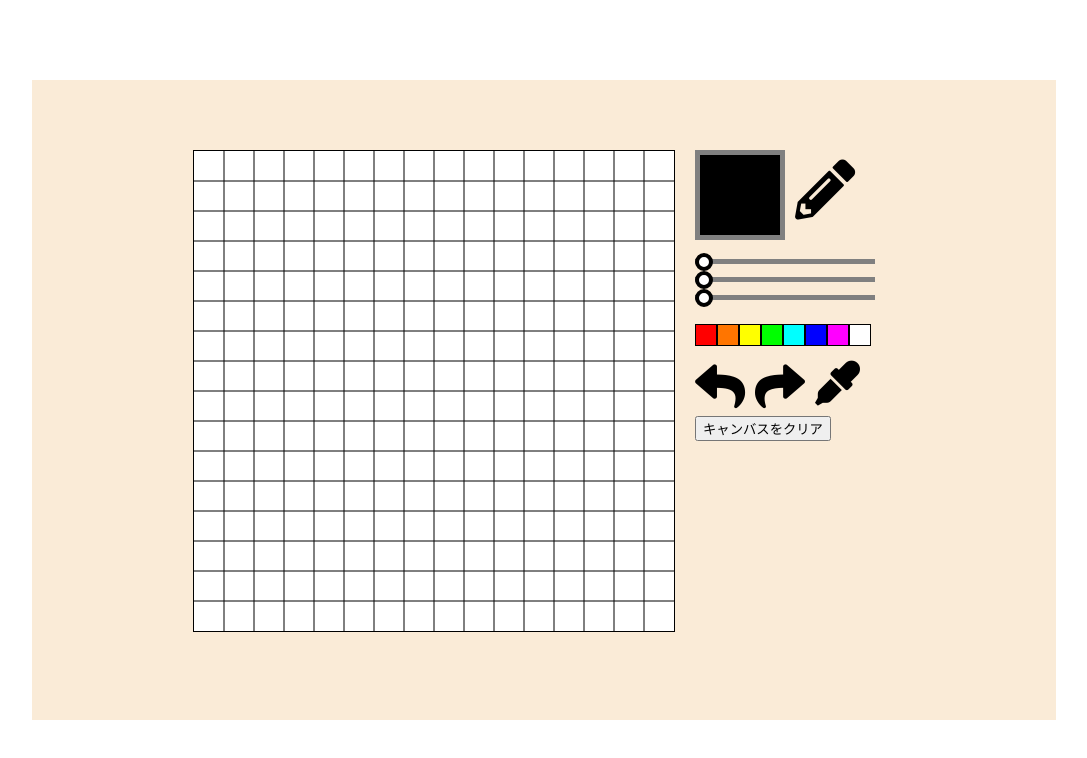
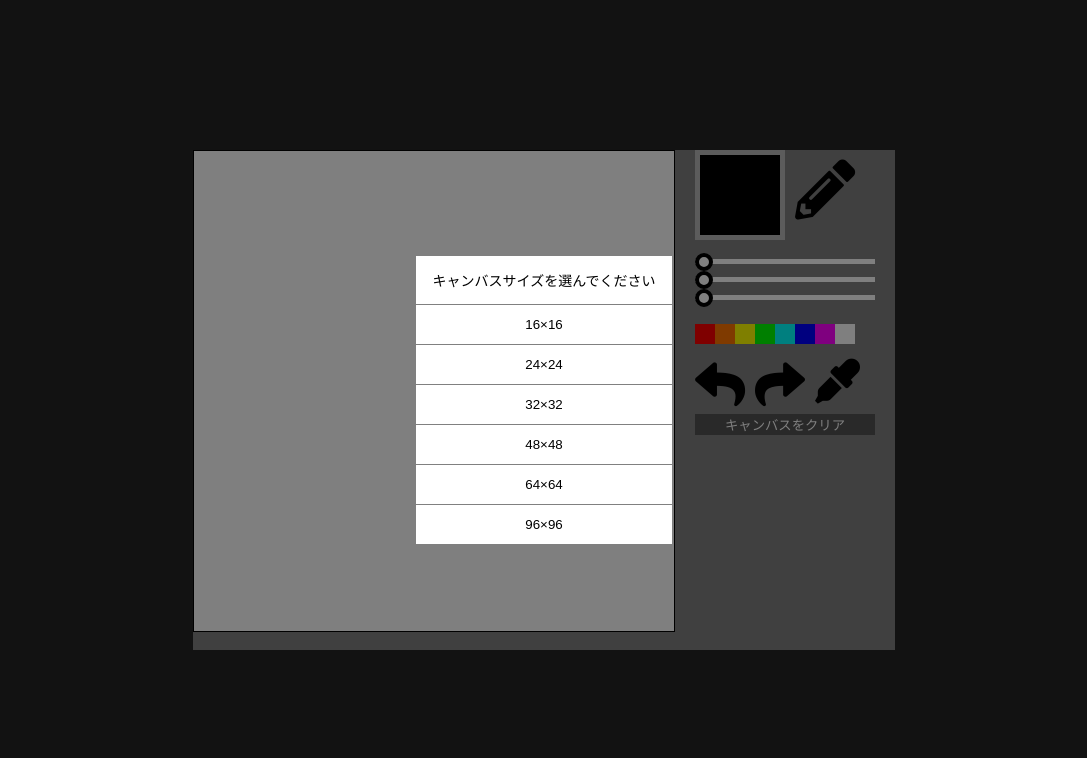
Before and after one commit to 25000cc/dots, a plain HTML site: page index.html in a window 1280 px wide. Shown: the whole page, without its empty margins (96-1183 px from the left). Drawn offline with nearby package versions, Linux system fonts and the light colour scheme.

Commit message:
キャンバスサイズ

```diff
--- a/index.html
+++ b/index.html
@@ -9,6 +9,16 @@
 </head>
 <body>
   <div class="contents">
+    <div class="cover"></div>
+    <div class="new">
+      <p>キャンバスサイズを選んでください</p>
+      <input type="button" value="16×16" class="canvas-size">
+      <input type="button" value="24×24" class="canvas-size">
+      <input type="button" value="32×32" class="canvas-size">
+      <input type="button" value="48×48" class="canvas-size">
+      <input type="button" value="64×64" class="canvas-size">
+      <input type="button" value="96×96" class="canvas-size">
+    </div>
     <div class="wrapper">
       <canvas id="canvas" width="480" height="480"></canvas>
       <canvas id="canvas2" width="480" height="480"></canvas>
--- a/script.js
+++ b/script.js
@@ -8,16 +8,27 @@ $(function() {
   const preview = $('#preview')[0];
   const ctx = canvas.getContext('2d');
   const width = canvas.width;
-  const pxSize = 16;
-  const dotSize = width / pxSize;
+  let pxSize;
+  let dotSize;
   let undoStack = [];
   let redoStack = [];
+  const values = [16, 24, 32, 48, 64, 96]
+
+  for (let v of values) {
+    $(`input[value="${v}×${v}"]`)[0].onclick = () => {
+      pxSize = v;
+      dotSize = width / pxSize;
+      $('.new')[0].style.display = 'none';
+      $('.cover')[0].style.display = 'none';
+      grid();
+    }
+  }
 
   ctx.fillStyle = 'white';
   ctx.fillRect(0, 0, width, width);
   ctx.fillStyle = 'black';
 
-  // グリッド描写
+  function grid() {
     let ctx2 = canvas2.getContext('2d');
     for (let i = 1; i < pxSize; i++) {
       ctx2.beginPath();
@@ -29,6 +40,7 @@ $(function() {
       ctx2.moveTo(0, xy);
       ctx2.lineTo(width, xy);
       ctx2.stroke();
+    }
   }
 
   const pencil = $('.fa-pencil-alt')[0];
--- a/style.css
+++ b/style.css
@@ -2,14 +2,29 @@
   float: left;
 }
 
+button, input {
+  background: none;
+  border: none;
+  outline: none;
+}
+
 .contents {
-  width: 80vw;
-  height: 80vh;
-  background-color: antiquewhite;
+  width: 100vw;
+  height: 100vh;
+  background-color: rgb(37, 37, 37);
   position: absolute;
   top: 50%;
   left: 50%;
   transform: translate(-50%, -50%);
+}
+
+.cover {
+  position: absolute;
+  background-color: black;
+  opacity: 0.5;
+  width: 100%;
+  height: 100%;
+  z-index: 1;
 }
 
 .wrapper {
@@ -17,7 +32,35 @@
   top: 50%;
   left: 50%;
   transform: translate(-50%, -50%);
+  background-color: rgb(128, 128, 128);
   display: flex;
+}
+
+.new {
+  position: absolute;
+  top: 50%;
+  left: 50%;
+  transform: translate(-50%, -50%);
+  background-color: white;
+  z-index: 2;
+  width: 256px;
+  display: flex;
+  flex-direction: column;
+}
+
+.new p {
+  font-size: 14px;
+  text-align: center;
+}
+
+.canvas-size {
+  padding: 12px 0 12px 0;
+  border-top: gray solid 1px;
+  cursor: pointer;
+}
+
+.canvas-size:hover {
+  background-color: rgb(196, 196, 196);
 }
 
 #canvas {
@@ -48,7 +91,7 @@
   width: 80px;
   height: 80px;
   background-color: black;
-  border: gray solid 5px;
+  border: rgb(185, 185, 185) solid 5px;
 }
 
 .fa-pencil-alt, .fa-fill-drip {
@@ -68,7 +111,7 @@
 .range {
   -webkit-appearance: none;
   appearance: none;
-  background: gray;
+  background: white;
   height: 5px;
   width: 180px;
   margin: 0;
@@ -93,7 +136,7 @@
 .block {
   width: 20px;
   height: 20px;
-  border: solid 1px black;
+  cursor: pointer;
 }
 
 #block1 { background-color: red; }
@@ -127,3 +170,14 @@
 .fa-reply:active, .fa-share:active {
   margin-top: 5px;
 }
+
+#clear {
+  width: 180px;
+  text-align: center;
+  background-color: rgb(83, 83, 83);
+  color: white;
+}
+
+#clear:hover {
+  background-color: rgb(63, 63, 63);
+}
```
Lines whose indentation alone changed are shown as unchanged.
